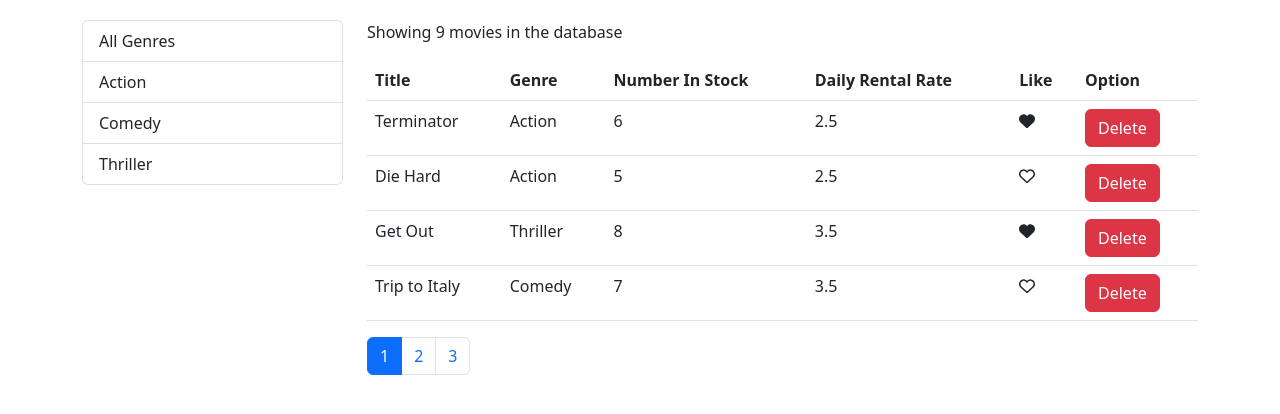
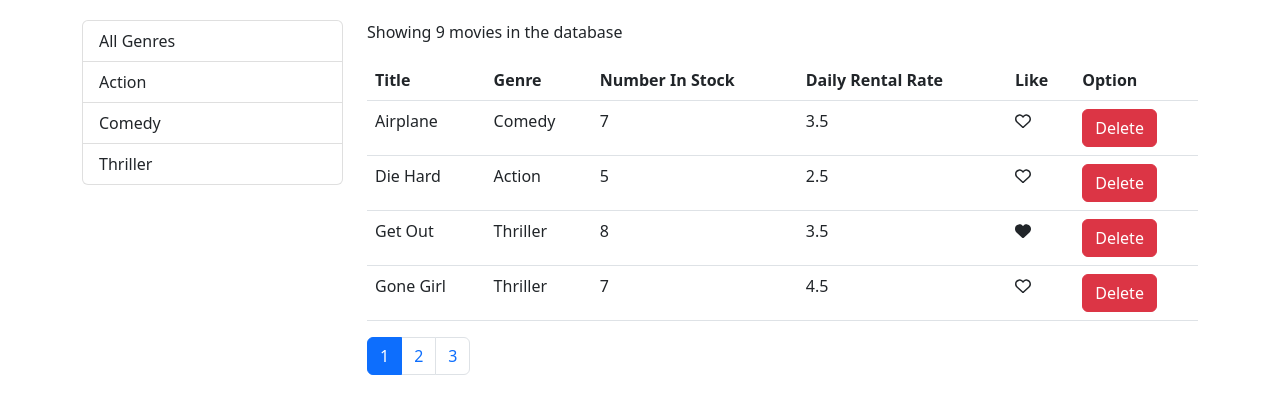
Before and after one commit to zalogarciam/vidly, a React (Create React App) app in the folder vidlyu/: page / in a window 1280 px wide. Shown: the top 414 px of the page. Built offline with nearby package versions, Linux system fonts and the light colour scheme.

Commit message:
Implementing sorting

```diff
--- a/vidlyu/src/components/movie.jsx
+++ b/vidlyu/src/components/movie.jsx
@@ -4,7 +4,7 @@
 import Pagination from "./common/pagination";
 import { paginate } from "../utils/paginate";
 import ListGroup from "./common/listGroup";
-import { filter } from "lodash";
+import _ from "lodash";
 import MoviesTable from "./moviesTable";
 
 class Movie extends Component {
@@ -12,8 +12,8 @@
     movies: [],
     pageSize: 4,
     currentPage: 1,
-    selectedGenre: true,
     genres: [],
+    sortColumn: { path: "title", order: "asc" },
   };
 
   componentDidMount() {
@@ -46,18 +46,19 @@
   };
 
   handleSort = (path) => {
-    console.log(path);
+    this.setState({ sortColumn: { path: path, order: "asc" } });
   };
 
   render() {
-    let { length: count } = this.state.movies;
+    const { length: count } = this.state.movies;
     const { length: genresCount } = this.state.genres;
     const {
       pageSize,
       currentPage,
+      selectedGenre,
       movies: allMovies,
-      selectedGenre,
       genres: allGenres,
+      sortColumn,
     } = this.state;
 
     if (count == 0) return <p>There are no movies in the database</p>;
@@ -66,7 +67,9 @@
       selectedGenre && selectedGenre._id
         ? allMovies.filter((m) => m.genre._id === selectedGenre._id)
         : allMovies;
-    const movies = paginate(filtered, currentPage, pageSize);
+
+    const sorted = _.orderBy(filtered, [sortColumn.path], [sortColumn.order]);
+    const movies = paginate(sorted, currentPage, pageSize);
 
     return (
       <div className="body container">
```
